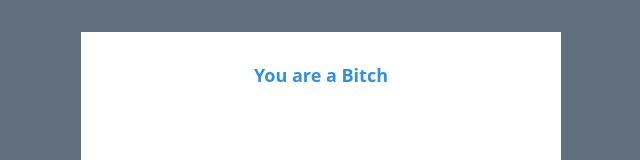
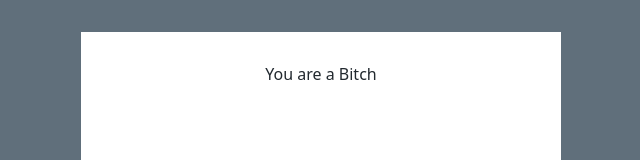
Before and after one commit to aristotele/advanced-vue-component-design, a Vue app: page / in a window 1280 px wide. Shown: the top 160 px of the page, without its empty margins (319-959 px from the left). Built offline with nearby package versions, Linux system fonts and the light colour scheme.

Commit message:
Renderless component (benefit is: provide data)

```diff
--- a/src/assets/js/components/HelloWorld.vue
+++ b/src/assets/js/components/HelloWorld.vue
@@ -1,20 +1,18 @@
 <script>
 export default {
-  render(createElement) {
-    return createElement(
-      "h1",
-      {
-        attrs: {
-          class: "text-lg text-blue font-bold"
-        }
-      },
-      [
-        this.$scopedSlots.default({
-          myProperty: "Bitch",
-          anotherProp: "You are a"
-        })
-      ]
+  render() {
+    // is a VNode, so we can return it, directly in the render function
+    console.log(
+      this.$scopedSlots.default({
+        myProperty: "Bitch",
+        anotherProp: "You are a"
+      })
     )
+
+    return this.$scopedSlots.default({
+      myProperty: "Bitch",
+      anotherProp: "You are a"
+    })
   }
 }
 </script>
```
